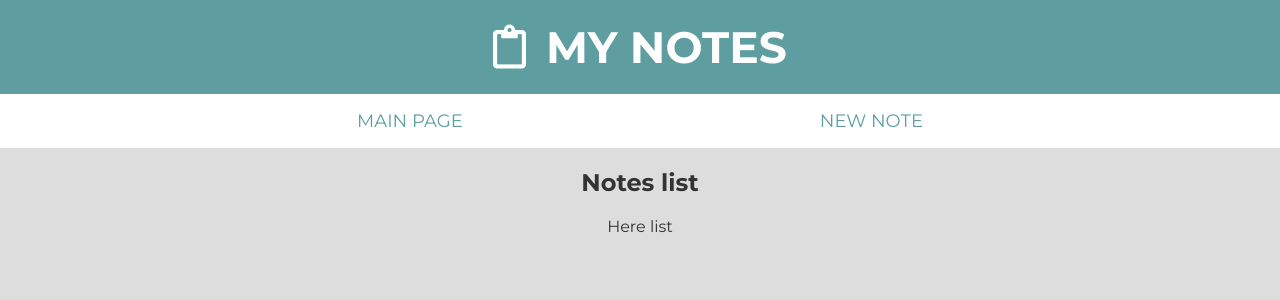
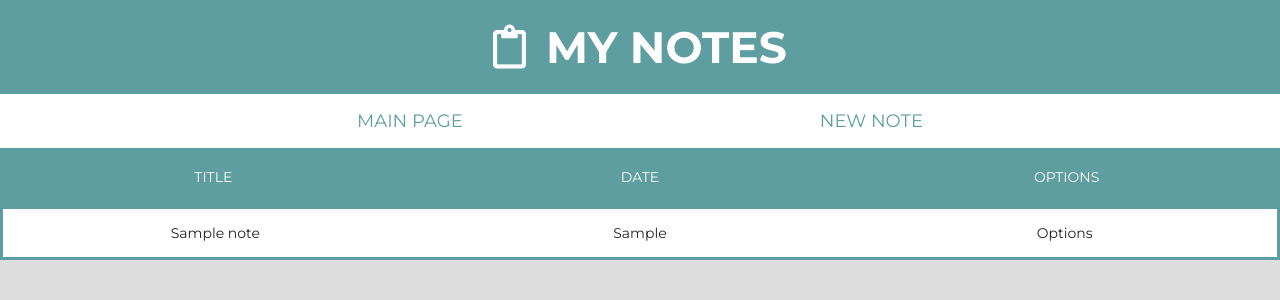
Before and after one commit to aszymanski98/Notebook, a PHP site: page / in a window 1280 px wide. Shown: the top 300 px of the page. Run offline with PHP 8.4, Linux system fonts and the light colour scheme; tables that the repository leaves empty or names only in its code hold one stand-in row (values such as "Sample post"); lists and menus that the app fills with data are empty.

Commit message:
simple notes listing

```diff
--- a/public/style.css
+++ b/public/style.css
@@ -233,27 +233,6 @@ td {
   color: #222;
 }
 
-tr > td:nth-child(1) {
-  width: 50px;
-}
-
-tr > th:nth-child(1) {
-  width: 50px;
-}
-
-tr > td:nth-child(2) {
-  width: 50%;
-  text-align: left;
-}
-
-tr > th:nth-child(2) {
-  width: 50%;
-}
-
-tr > td:nth-child(3) {
-  font-style: italic;
-}
-
 .error {
   text-align: center;
   font-weight: 700;
--- a/src/Controller.php
+++ b/src/Controller.php
@@ -40,26 +40,35 @@ class Controller
 
   public function run(): void
   {
-    $viewParams = [];
-
     switch ($this->action()) {
       case 'create':
         $page = 'create';
-        $created = false;
 
         $data = $this->getRequestPost();
 
         if (!empty($data)) {
-          $created = true;
-          $this->database->createNote($data);
-          header('Location: /');
+          $this->database->createNote(
+            [
+              'title' => $data['title'],
+              'description' => $data['description']
+            ]
+          );
+
+          header('Location: /?before=created');
         }
 
-        $viewParams['created'] = $created;
+        $viewParams = [];
         break;
       default:
         $page = 'list';
-        $viewParams['resultList'] = 'Here list';
+
+        $data = $this->getRequestGet();
+
+        $viewParams = [
+          'notes' => $this->database->getNotes(),
+          'before' => $data['before'] ?? null
+        ];
+
         break;
     }
 
--- a/src/Database.php
+++ b/src/Database.php
@@ -25,6 +25,17 @@ class Database
       $this->createConnection($config);
     } catch (PDOException $e) {
       throw new StorageException('Connection error');
+    }
+  }
+
+  public function getNotes(): array
+  {
+    try {
+      $query = "SELECT id, title, inserted_ts FROM notes";
+      $result = $this->conn->query($query);
+      return $result->fetchAll(PDO::FETCH_ASSOC);
+    } catch (Throwable $e) {
+      throw new StorageException('Failed getting notes data', 400, $e);
     }
   }
 
--- a/templates/pages/list.php
+++ b/templates/pages/list.php
@@ -1,3 +1,42 @@
-<h2>Notes list</h2>
+<div class="list">
+  <section>
+    <div class="message">
+      <?php
+      if (!empty($params['before'])) {
+        switch ($params['before']) {
+          case 'created':
+            echo 'Note has been created';
+            break;
+        }
+      }
+      ?>
+    </div>
 
-<p><?php echo $params['resultList'] ?? "" ?></p>
+    <div class="tbl-header" style="margin: 0">
+      <table cellpadding="0" cellspacing="0" border="0">
+        <thead>
+          <tr>
+            <th style="display: none;">Id</th>
+            <th>Title</th>
+            <th>Date</th>
+            <th>Options</th>
+          </tr>
+        </thead>
+      </table>
+    </div>
+    <div class="tbl-content">
+      <table cellpadding="0" cellspacing="0" border="0">
+        <tbody>
+          <?php foreach ($params['notes'] as $note) : ?>
+            <tr>
+              <td style="display: none;"><?php echo $note['id'] ?></td>
+              <td><?php echo $note['title'] ?></td>
+              <td><?php echo $note['inserted_ts'] ?></td>
+              <td>Options</td>
+            </tr>
+          <?php endforeach ?>
+        </tbody>
+      </table>
+    </div>
+  </section>
+</div>
```
Also changed, not shown: templates/pages/create.php (+0 -9 lines).
